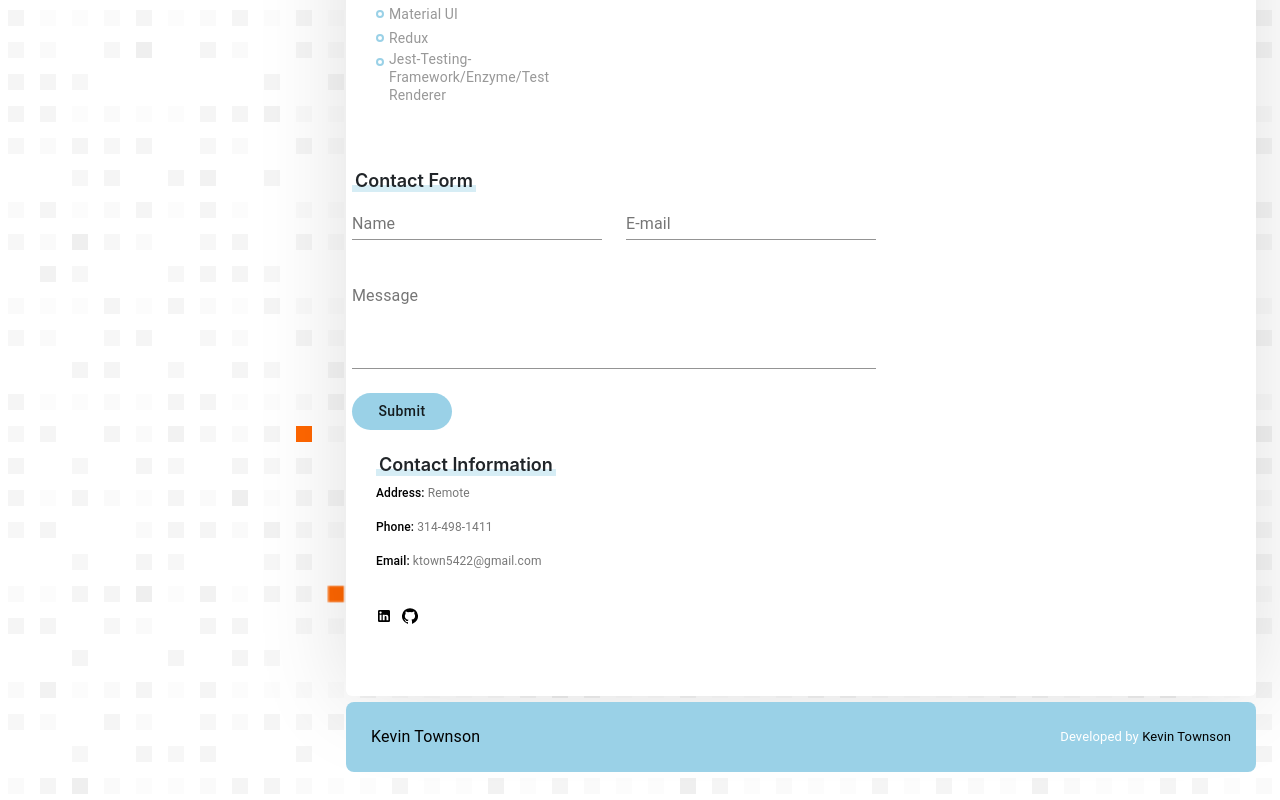
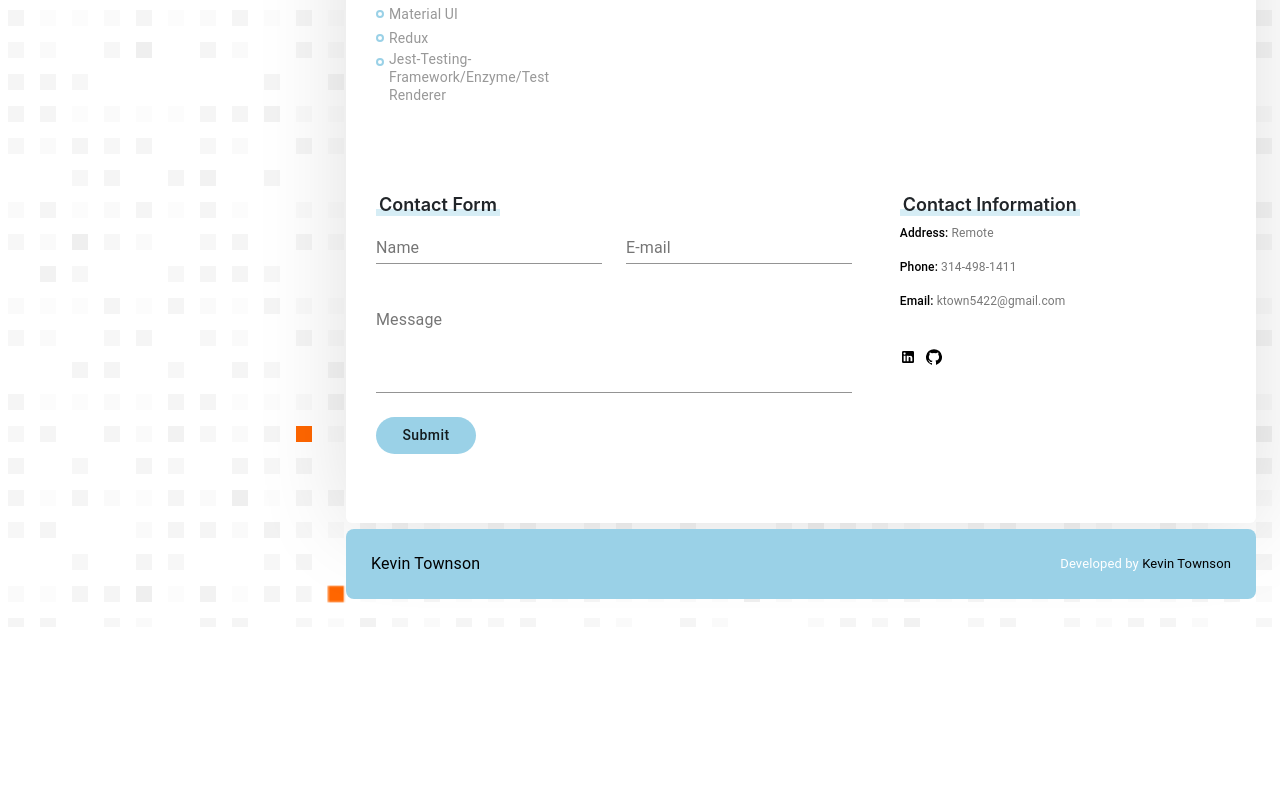
Before and after one commit to ktown5422/reactjs-portfolio, a React (Create React App) app: page / in a window 1280 px wide. Shown: the part 1886-2686 px from the top of the page. After the commit the page ends 2513 px from the top, so only its background shows below. Built offline with nearby package versions, Linux system fonts and the light colour scheme.

Commit message:
form revert - KT

```diff
--- a/src/pages/Resume/Resume.js
+++ b/src/pages/Resume/Resume.js
@@ -11,21 +11,6 @@ import TimelineItem from "@material-ui/lab/TimelineItem";
 import TimelineDot from "@material-ui/lab/TimelineDot";
 import TimelineContent from "@material-ui/lab/TimelineContent";
 import SchoolIcon from "@material-ui/icons/School";
-
-const handleSubmit = (event) => {
-  event.preventDefault();
-
-  const myForm = event.target;
-  const formData = new FormData(myForm);
-
-  fetch("/", {
-    method: "POST",
-    headers: { "Content-Type": "application/x-www-form-urlencoded" },
-    body: new URLSearchParams(formData).toString(),
-  })
-    .then(() => navigate("/thank-you/"))
-    .catch((error) => alert(error));
-};
 
 
 const Resume = () => {
@@ -165,7 +150,6 @@ const Resume = () => {
 
       {/* Contact */}
       <Grid container spacing={6} className="section pt_45 pb_45">
-        <form name="contact" method="POST" data-netlify="true" onSubmit={handleSubmit}>
         {/* Contact Form */}
         <Grid item xs={12} lg={7}>
           <Grid container>
@@ -193,7 +177,6 @@ const Resume = () => {
             </Grid>
           </Grid>
         </Grid>
-        </form>
 
         {/* Contact Information */}
         <Grid item xs={12} lg={5}>
```
Lines whose indentation alone changed are shown as unchanged.
